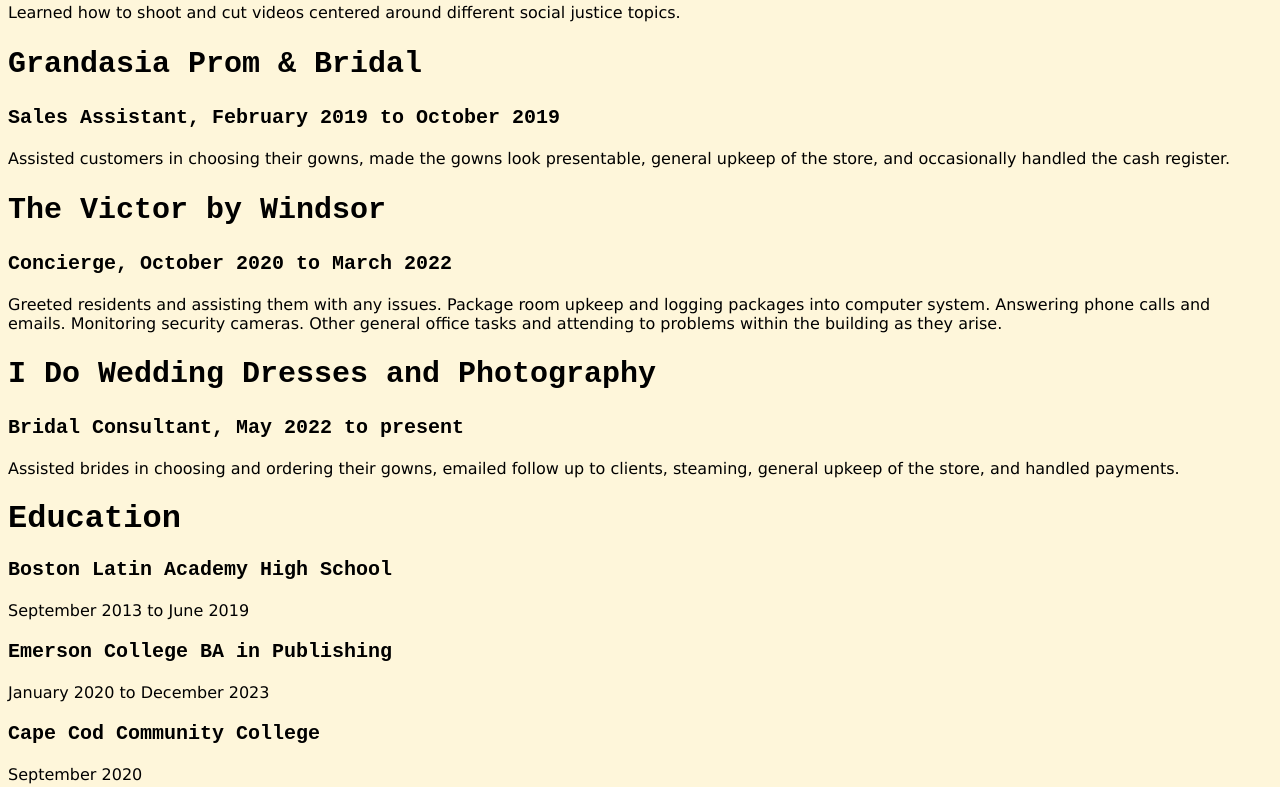
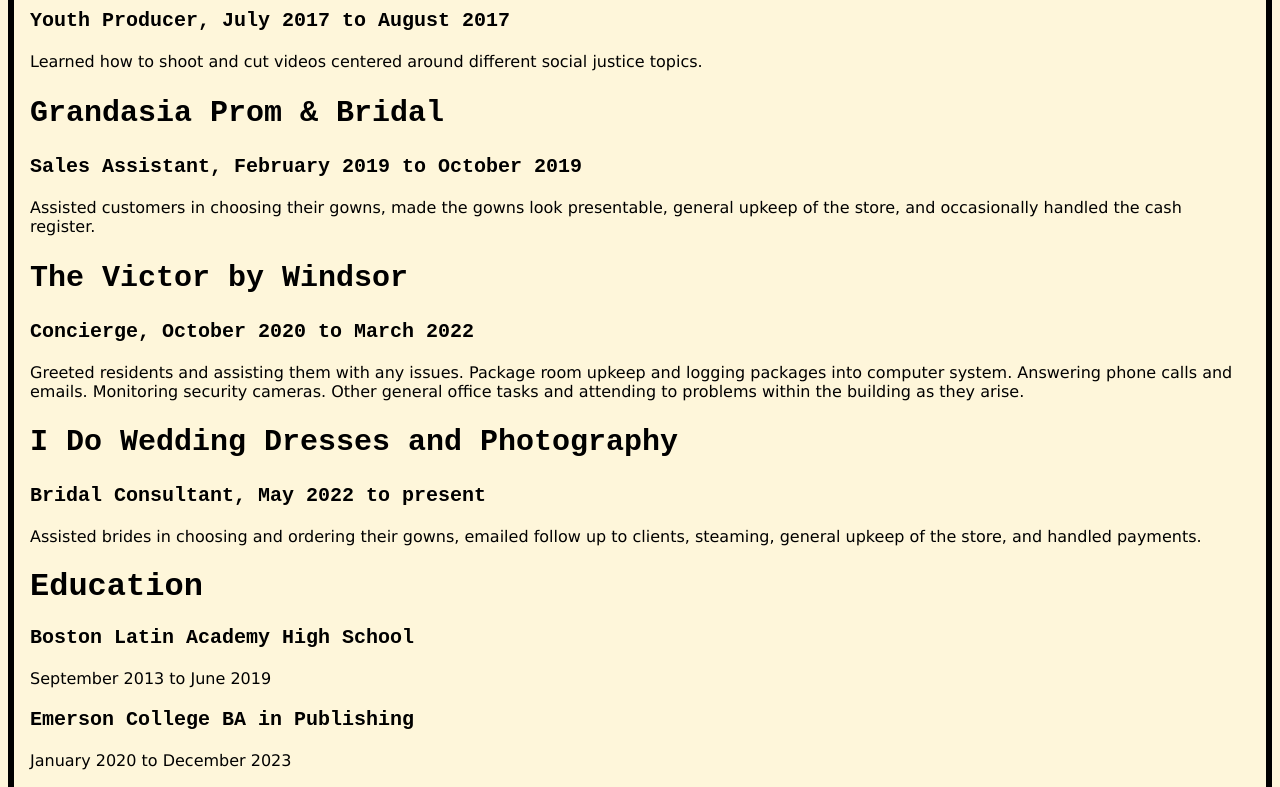
Before and after one commit to MarisaND01/MarisaND01.github.io, a plain HTML site: page index.html in a window 1280 px wide. Shown: the part 720-1507 px from the top of the page. Drawn offline with Linux system fonts and the light colour scheme.

Commit message:
Update stylesheet.css

```diff
--- a/stylesheet.css
+++ b/stylesheet.css
@@ -5,4 +5,7 @@ font-size: 30px;}
 h3 {font-family: Courier New, monospace;
 font-size: 20px;}
 body {background-color: #FEF6DA;
-font-family: Verdana, sans-serif;}
+font-family: Verdana, sans-serif;
+border: solid;
+border-width: 6px;
+padding: 1rem;}
```
